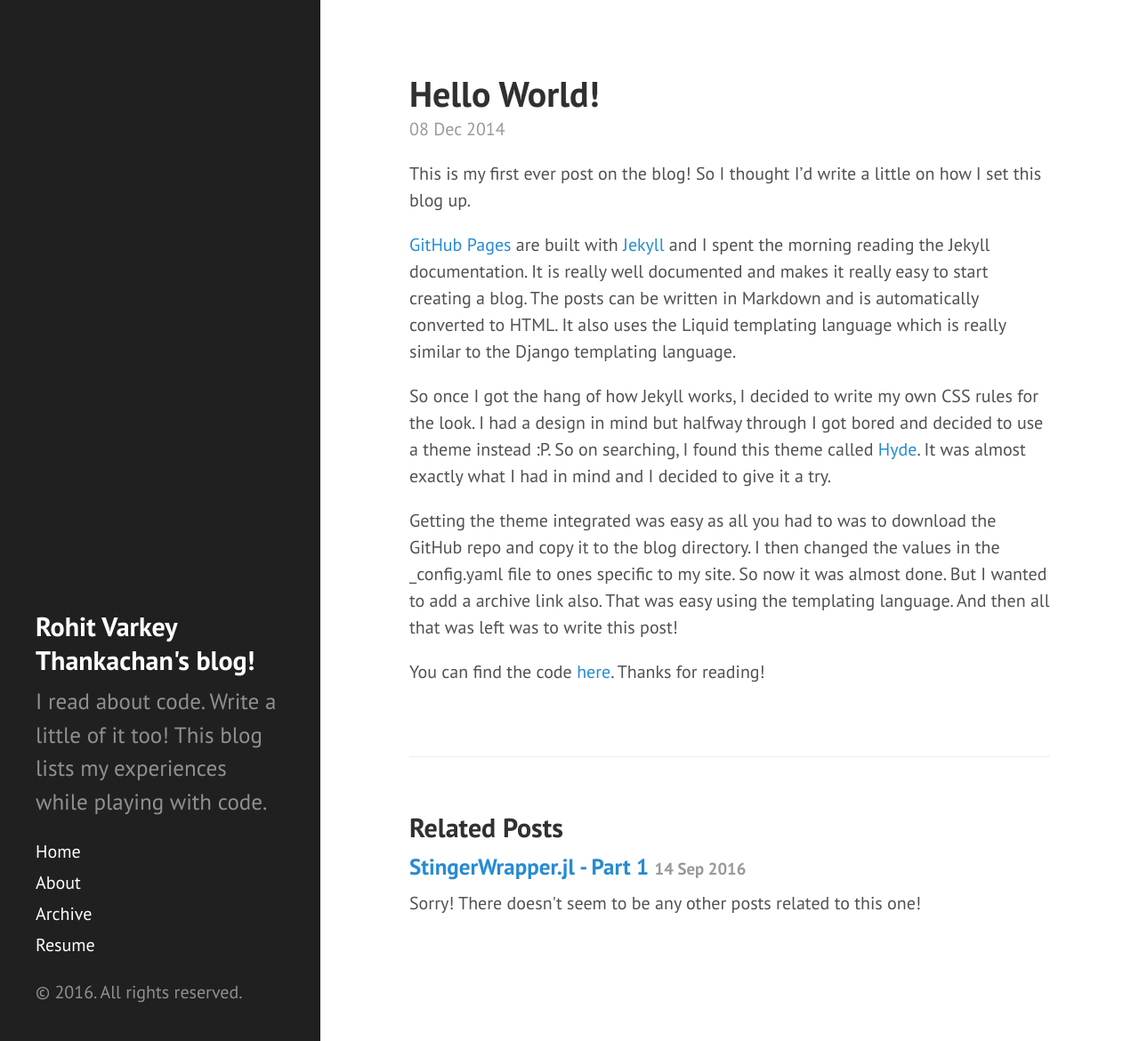
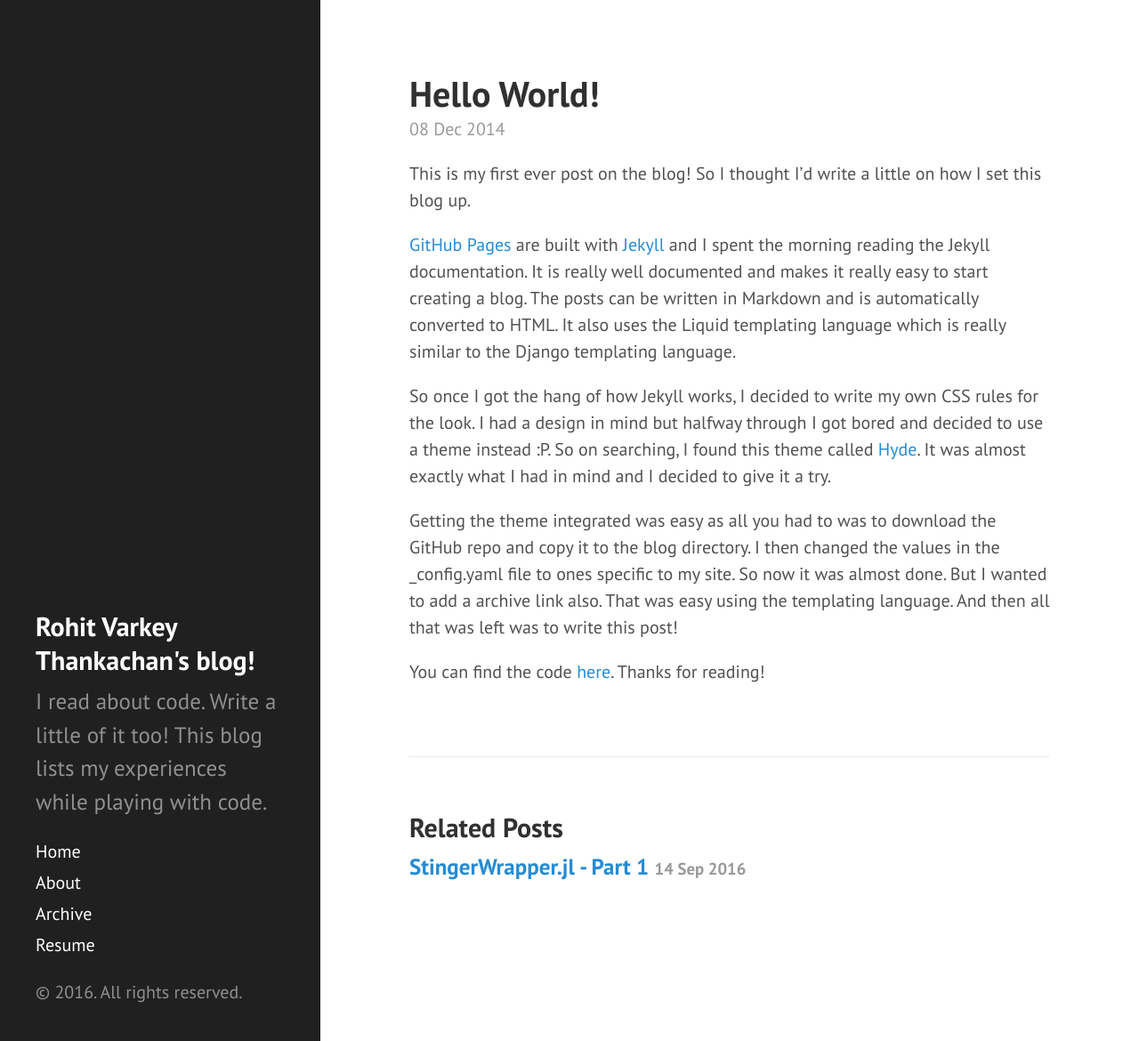
Before and after one commit to rohitvarkey/rohitvarkey.github.io, a Jekyll site: the page built from _posts/2014-12-8-hello-world.md, in a window 1280 px wide and 1170 px high. Shown: the whole window at 89% size. Built offline with Jekyll 4.4.1, drawn with Linux system fonts in a browser that asks for light colours.

Commit message:
Remove extra no related posts bug

```diff
--- a/_layouts/post.html
+++ b/_layouts/post.html
@@ -21,8 +21,5 @@ layout: default
         </h3>
       </li>
     {% endfor %}
-    {% if site.related_posts|length == 0 %}
-    <p> Sorry! There doesn't seem to be any other posts related to this one!</p>
-    {% endif %}
 </ul>
 </div>
```
